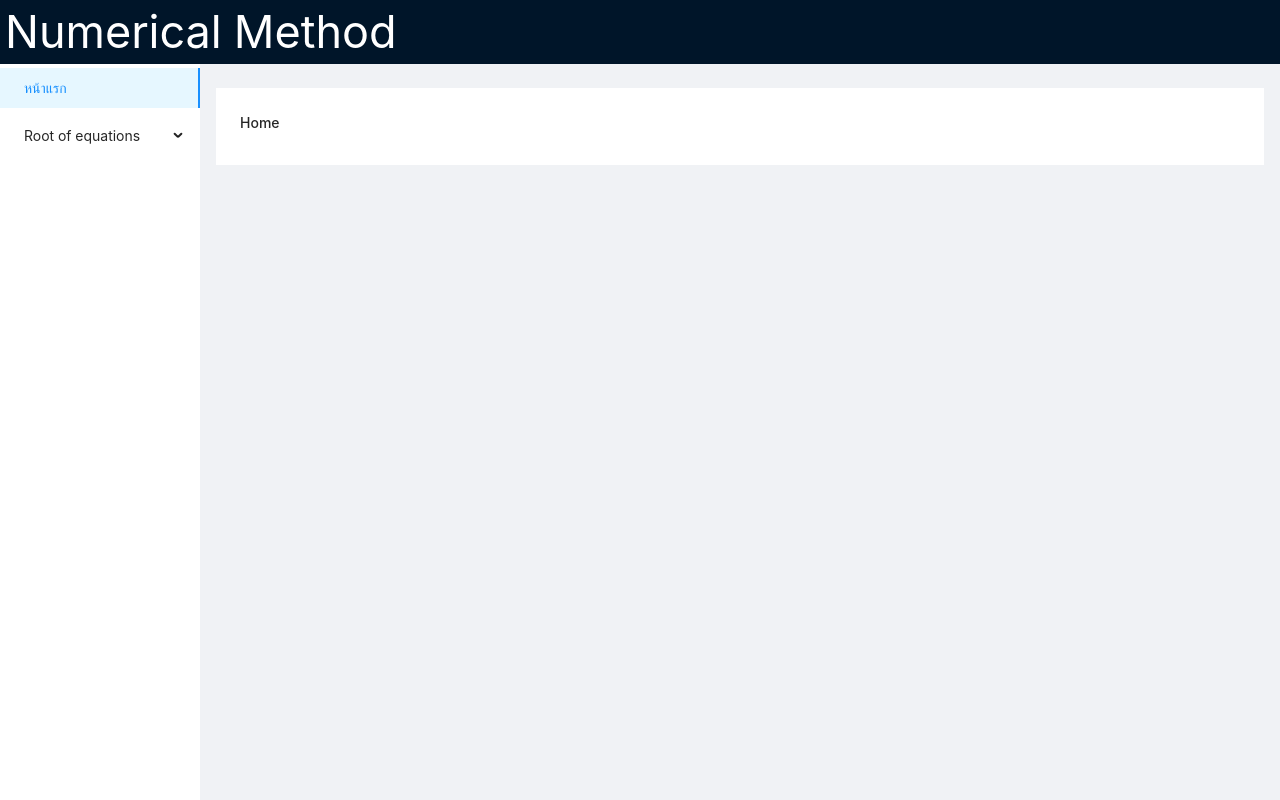
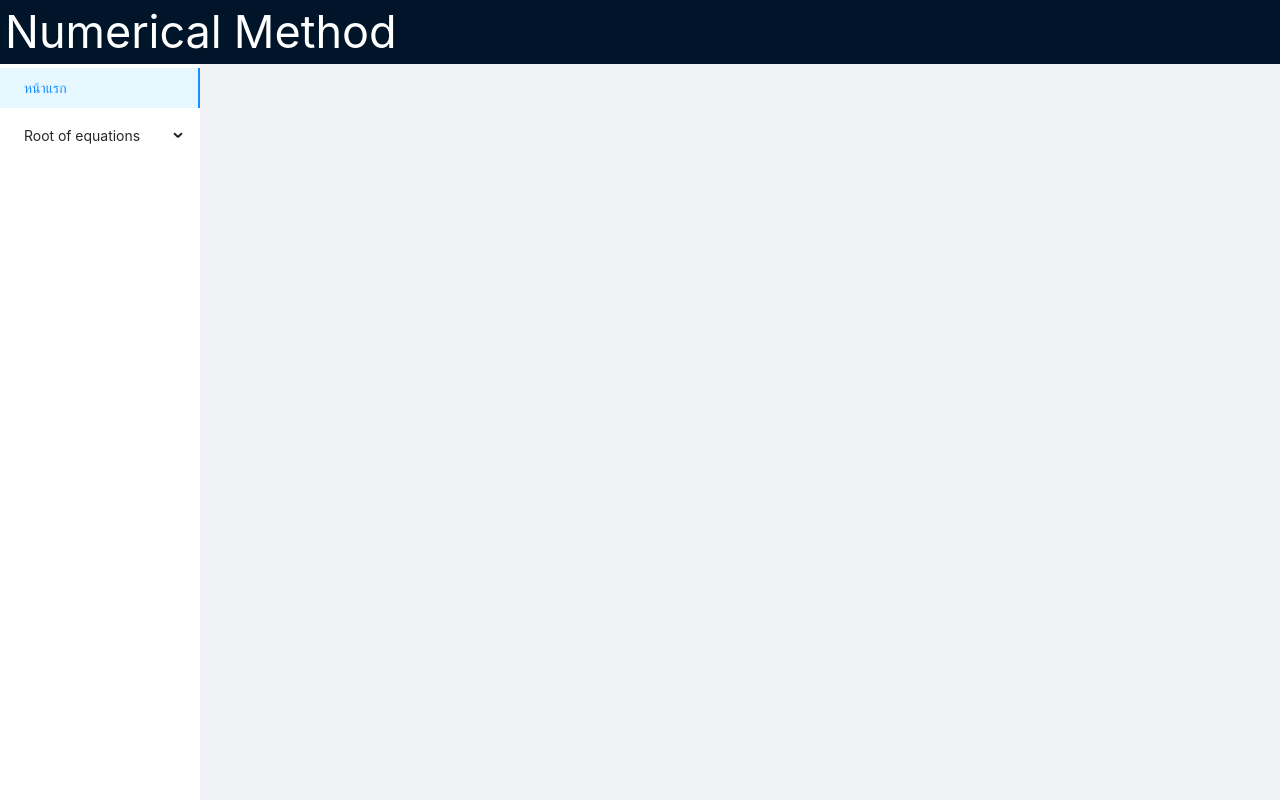
Before and after one commit to sodazamak0123/Numerical-Method-Project, a React (Create React App) app: page / in a window 1280 px wide. Built offline with nearby package versions, Linux system fonts and the light colour scheme.

Commit message:
Fix routing.

```diff
--- a/src/App.js
+++ b/src/App.js
@@ -34,8 +34,8 @@ class App extends React.Component{
             <Layout className="site-layout" style={{ marginLeft: 200 ,minHeight:'100vh'}}>
               <Header className="site-layout-background" style={{ padding: 0 }} />
               <Content style={{ margin: '24px 16px 0', overflow: 'initial' }}>
-                <Route exact path="/" component={HomeContent} />
-                <Route path="/bisectionmethod" component={BisectionMethod} />
+                <Route exact path="/Numerical-Method-Project" component={HomeContent} />
+                <Route path="/Numerical-Method-Project/bisectionmethod" component={BisectionMethod} />
               </Content>
             </Layout>
           </Layout>
--- a/src/SiderNav.js
+++ b/src/SiderNav.js
@@ -13,9 +13,9 @@ class SiderNav extends React.Component {
               defaultSelectedKeys={['1']}
               style={{ height: '100%', borderRight: 0 }}
             >
-              <Menu.Item key="1">หน้าแรก<Link to="/" /></Menu.Item>
+              <Menu.Item key="1">หน้าแรก<Link to="/Numerical-Method-Project/" /></Menu.Item>
               <SubMenu key="sub1" title="Root of equations">
-                <Menu.Item key="2">Bisection Method<Link to="/bisectionmethod" /></Menu.Item>
+                <Menu.Item key="2">Bisection Method<Link to="/Numerical-Method-Project/bisectionmethod" /></Menu.Item>
                 <Menu.Item key="3">option2</Menu.Item>
                 <Menu.Item key="4">option3</Menu.Item>
                 <Menu.Item key="5">option4</Menu.Item>
```
